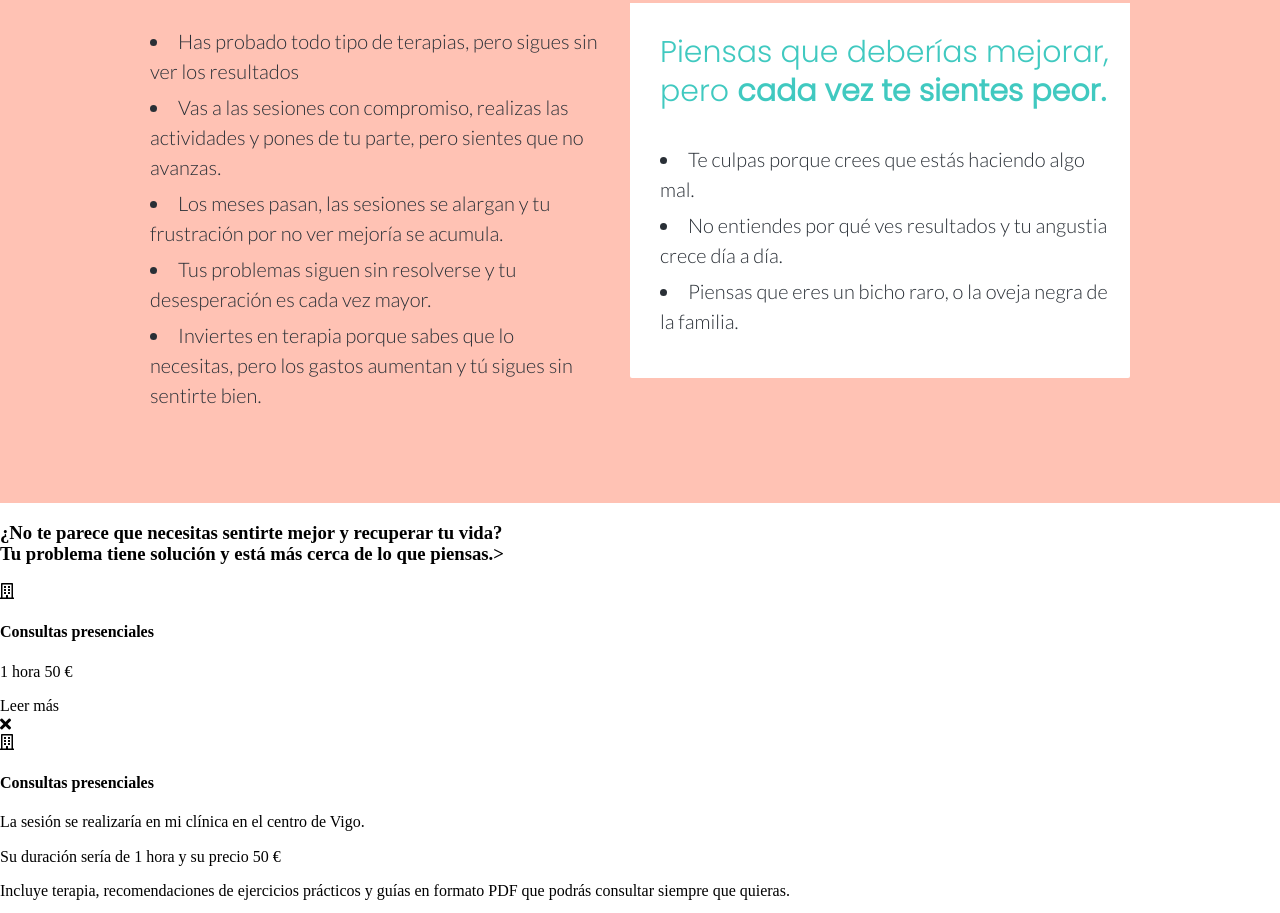
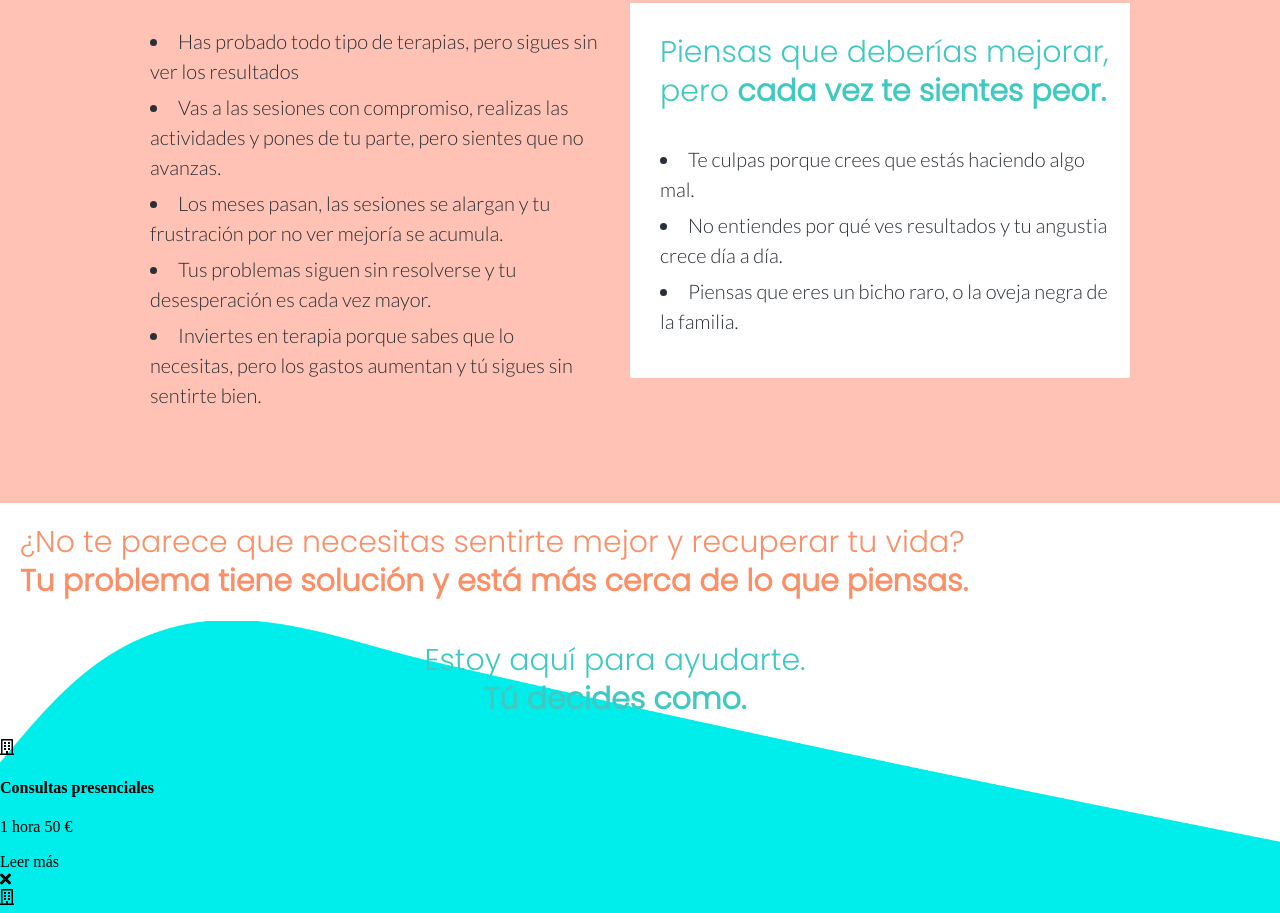
Before and after one commit to memematvaz/jara-amaro-psychologist, a React app: page / in a window 1280 px wide. Shown: the part 1034-1947 px from the top of the page. Built offline with nearby package versions, Linux system fonts and the light colour scheme.

Commit message:
background cards

```diff
--- a/src/components/Cardlist.js
+++ b/src/components/Cardlist.js
@@ -9,11 +9,16 @@ const CardList = (props) => {
 
         return (
             <>
-            <h3 className="card-list__introduction">¿No te parece que necesitas sentirte mejor y recuperar tu vida?<br/>
-            <span className="bold-title">Tu problema tiene solución y está más cerca de lo que piensas.></span></h3>
+            <h3 className="card-list__introduction container">¿No te parece que necesitas sentirte mejor y recuperar tu vida?<br/>
+                <span className="bold-title">Tu problema tiene solución y está más cerca de lo que piensas.</span>
+            </h3>
+
+
 
             <ul className="card-list__container">
-
+                <h2 className="card-list__title container">Estoy aquí para ayudarte. <br/>
+                    <span className="bold-title">Tú decides como.</span>
+                </h2>
             {
             therapies.map((cardObject) =>
             <li className="card-object"
--- a/src/styles/layout/_cardlist.scss
+++ b/src/styles/layout/_cardlist.scss
@@ -0,0 +1,56 @@
+.card-list__introduction{
+    @include mobile-title;
+    color: $hot-dark-color;
+}
+
+
+.card-list__title{
+    @include mobile-title;
+    color: $cold-dark-color;
+}
+
+.card-list__container{
+    background-image: url("../../images/fondo-tipos.png");
+    background-size: cover;
+}
+
+
+
+
+@media (min-width: 768px) {
+    .card-list__introduction{
+         @include tablet-title;
+        color: $hot-dark-color;
+
+
+    }
+
+    .card-list__title{
+         @include tablet-title;
+        color: $cold-dark-color;
+        text-align: center;
+    }
+
+}
+
+
+@media (min-width: 1200px) {
+    .card-list__introduction{
+         @include tablet-title;
+        color: $hot-dark-color;
+
+
+    }
+
+    .card-list__title{
+         @include tablet-title;
+        color: $cold-dark-color;
+        text-align: center;
+    }
+
+    .card-list__container{
+
+        background-size: contain;
+        background-repeat: no-repeat;
+    }
+}
--- a/src/styles/utils/mixins.scss
+++ b/src/styles/utils/mixins.scss
@@ -10,6 +10,9 @@
     font-size: 30px;
     font-weight: 500;
     line-height: 1.3;
+    padding: 20px;
+    margin: 0px;
+    padding-right: 70px;
 
 }
 
```
Also changed, not shown: src/images/fondo-tipos.png (added).
